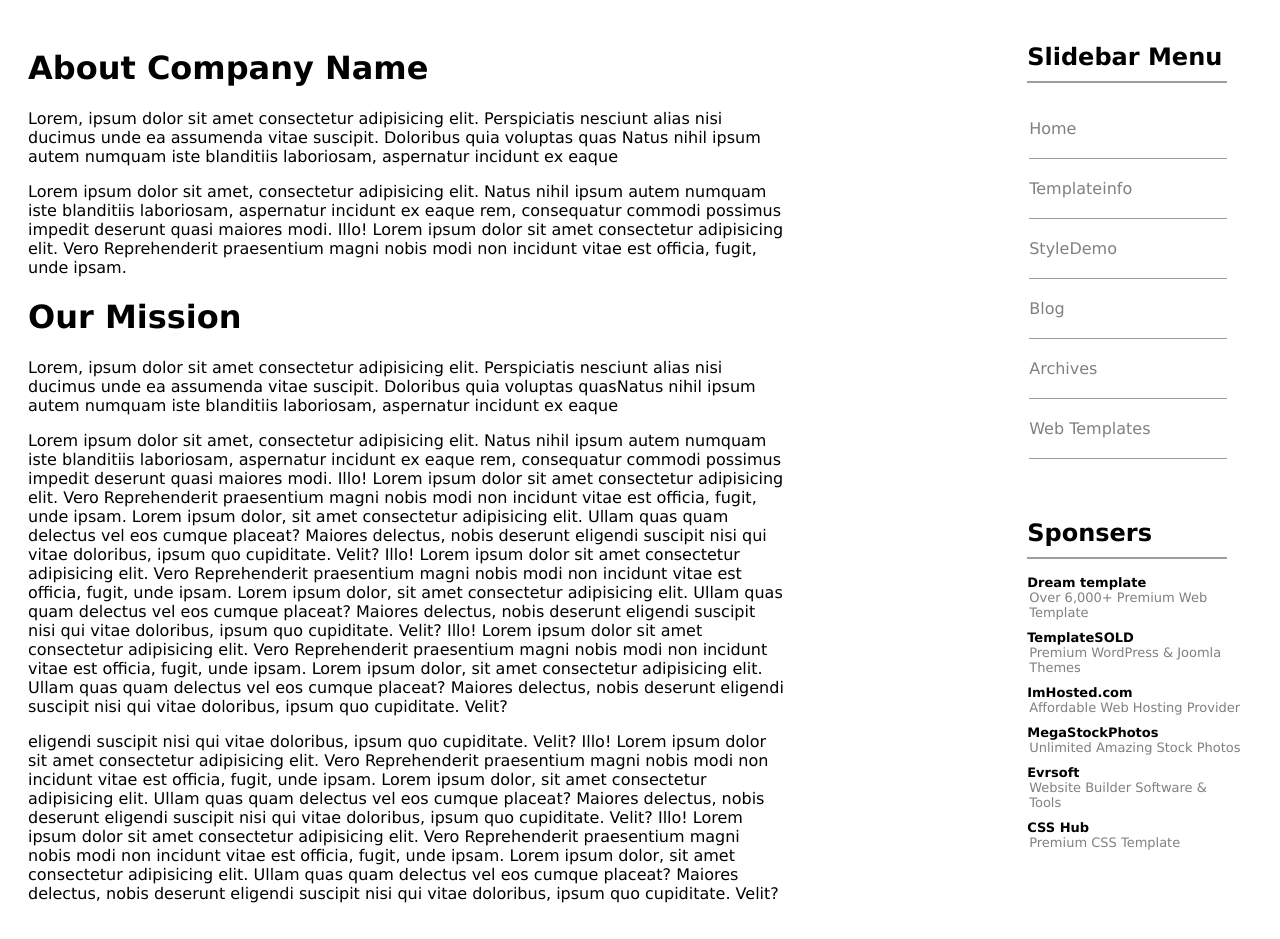
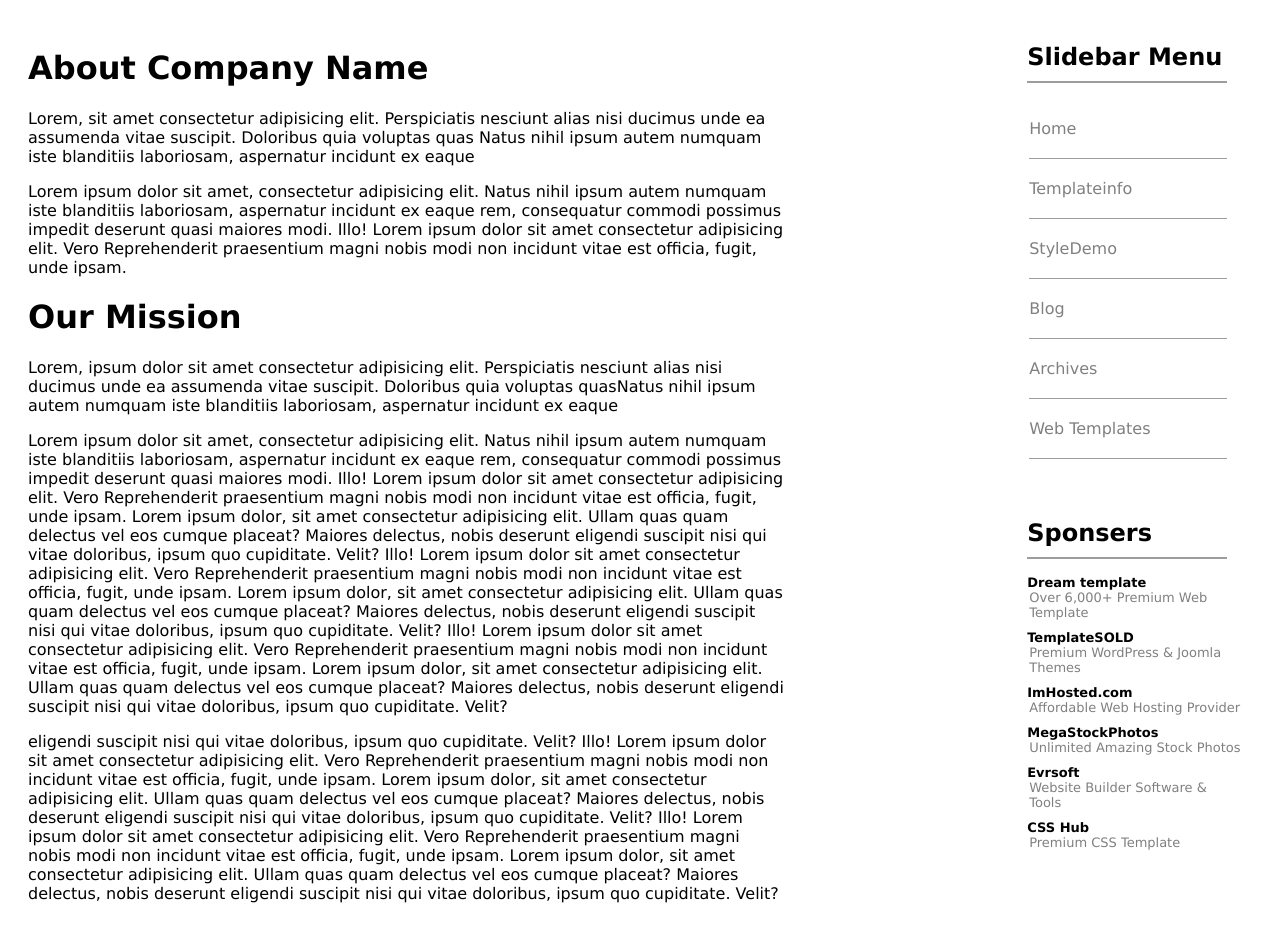
Before and after one commit to MaryamRazi411/team-work-css-pro, a plain HTML site: page index.html in a window 1280 px wide. Drawn offline with Linux system fonts and the light colour scheme.

Commit message:
Update index.html

```diff
--- a/index.html
+++ b/index.html
@@ -13,7 +13,7 @@
     <main class="main-content">
      <div class="first-section">
         <h1>About Company Name</h1>
-        <p>Lorem, ipsum dolor sit amet consectetur adipisicing elit. Perspiciatis nesciunt alias nisi ducimus unde ea
+        <p>Lorem, sit amet consectetur adipisicing elit. Perspiciatis nesciunt alias nisi ducimus unde ea
          assumenda vitae suscipit. Doloribus quia voluptas quas Natus nihil ipsum autem numquam iste
          blanditiis laboriosam, aspernatur incidunt ex eaque </p>
 
```
